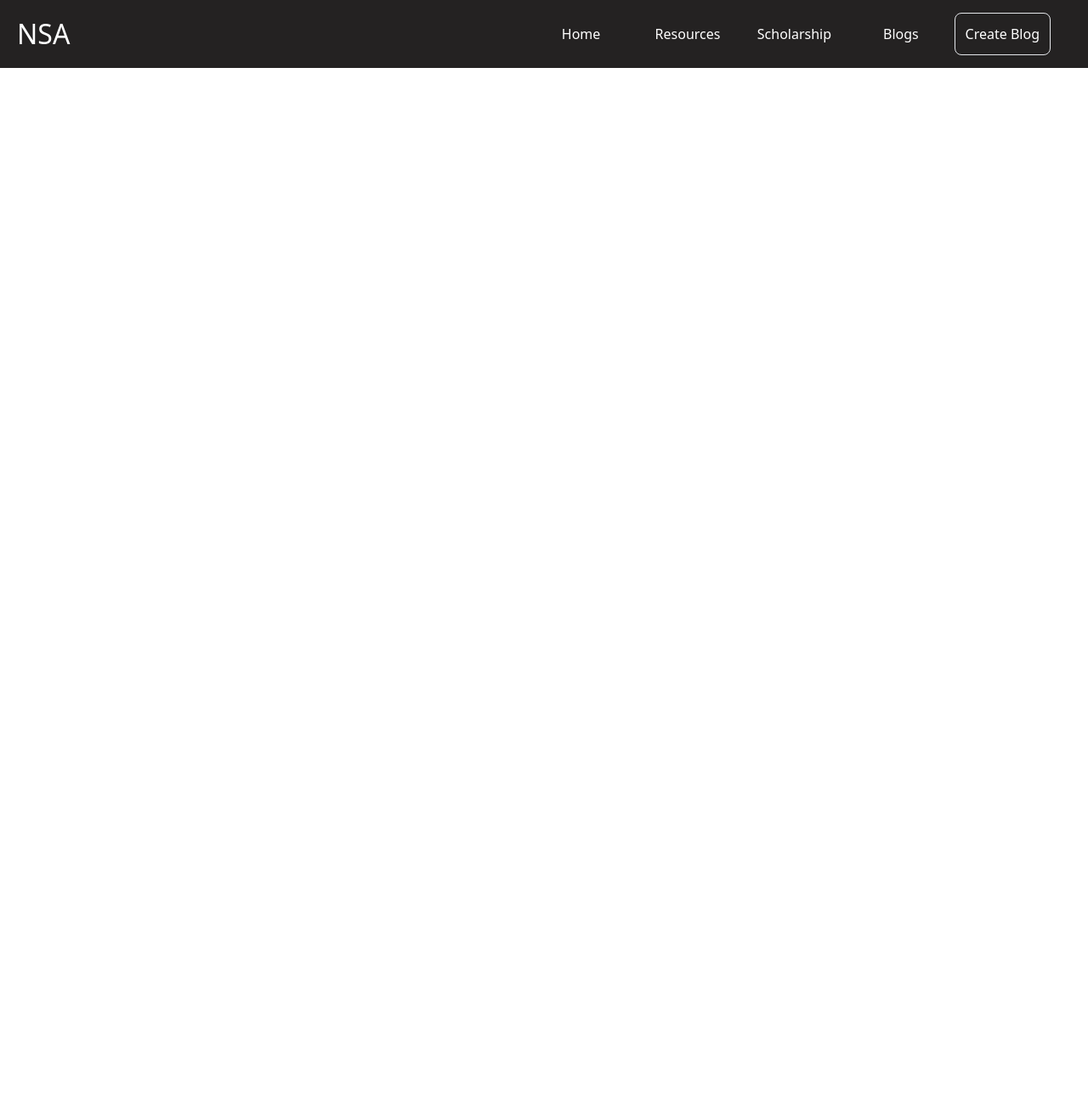
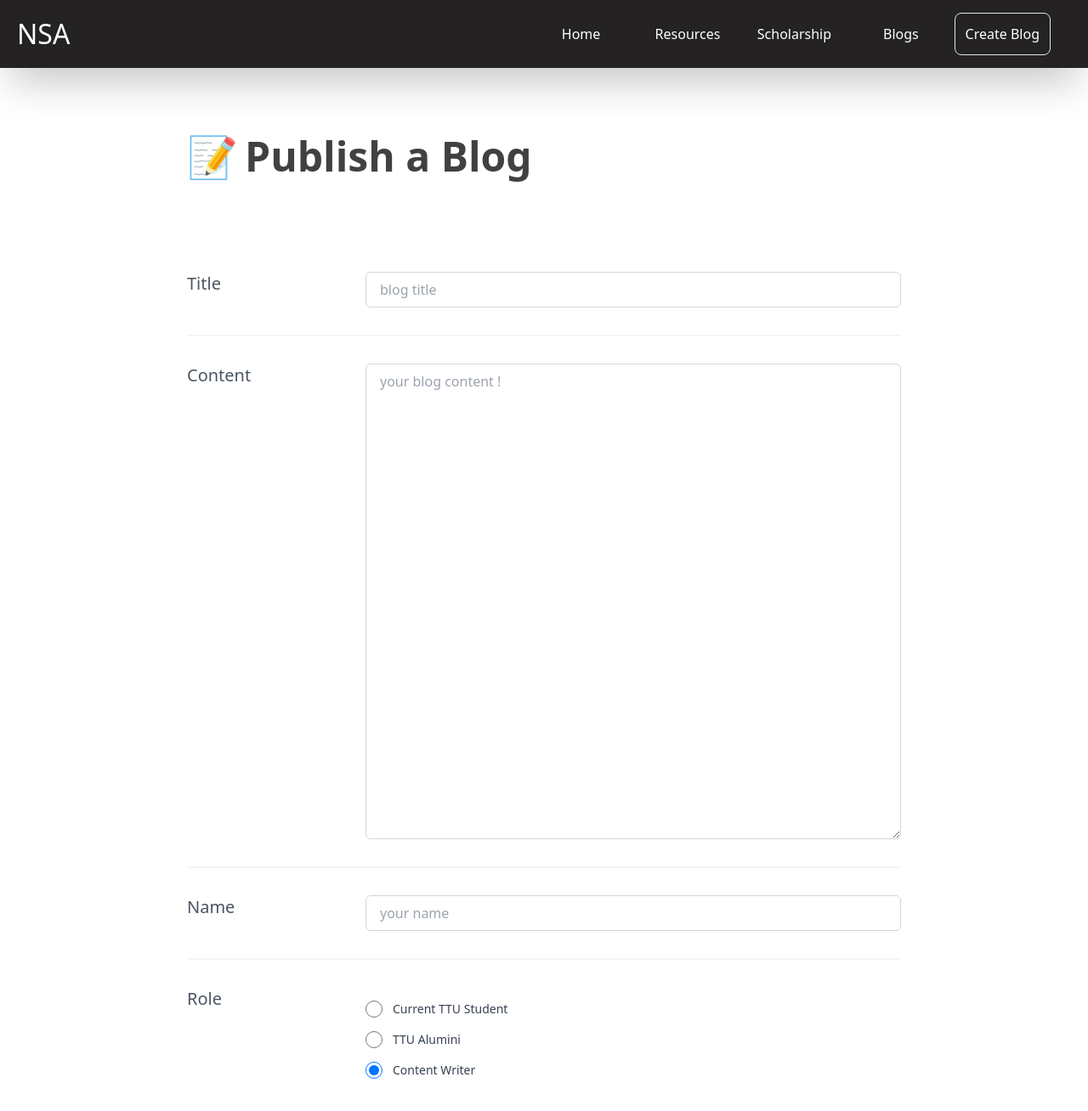
Before and after one commit to pathakarjun/nsaWebpage, a React (Create React App) app in the folder frontend/: page /createBlog in a window 1280 px wide. Shown: the top 1308 px of the page at 85% size. Before the commit the page ends 800 px from the top, so only its background shows below. Built offline with nearby package versions, Linux system fonts and the light colour scheme.

Commit message:
Created create blog page

```diff
--- a/frontend/src/App.js
+++ b/frontend/src/App.js
@@ -2,6 +2,7 @@ import { BrowserRouter as Router, Route, Routes } from "react-router-dom";
 import Navbar from "./Navbar";
 import Blog from "./Blog/Blog";
 import BlogContent from "./Blog/BlogContent";
+import CreateBlog from "./CreateBlog";
 
 function App() {
   return (
@@ -11,6 +12,7 @@ function App() {
         <Routes>
           <Route path="/blog" element={<Blog />} />
           <Route path="/blogContent/:id" element={<BlogContent />} />
+          <Route path="/createBlog" element={<CreateBlog />} />
         </Routes>
       </Router>
     </div>
--- a/frontend/src/Blog/BlogContent.js
+++ b/frontend/src/Blog/BlogContent.js
@@ -16,7 +16,7 @@ export default function BlogContent() {
         setIsLoaded(true);
       })
       .catch((err) => console.log(err));
-  }, []);
+  }, [id]);
 
   const { title, date, content, acf } = blogPage;
   var pDate = new Date(date);
@@ -26,7 +26,7 @@ export default function BlogContent() {
   return (
     <Fragment>
       {isLoaded ? (
-        <div className="container w-full mx-auto pt-20 mb-40">
+        <div className="container w-full mx-auto pt-20 mb-40 px-6">
           <div className="w-full px-4 text-xl text-gray-800 leading-normal">
             <Link to="/blog" className="text-base text-blue-500 font-bold">
               &lt; BACK TO BLOG
--- /dev/null
+++ b/frontend/src/CreateBlog.js
@@ -0,0 +1,98 @@
+import React from "react";
+
+export default function CreateBlog() {
+  return (
+    <div className="container w-full mx-auto my-20 px-10">
+      <h1 className="text-5xl font-bold text-secondary ">
+        <span role="img" aria-label="publish" className="mr-2">
+          📝
+        </span>
+        Publish a Blog
+      </h1>
+      <ul className=" flex flex-wrap py-28 space-y-8">
+        <div className="relative flex w-full justify-end">
+          <label className="absolute left-0 block mb-2 text-xl font-medium text-gray-600 ">
+            Title
+          </label>
+          <input
+            placeholder="blog title"
+            className=" block w-9/12 px-4 py-2 text-gray-700 bg-white border border-gray-300 rounded-md  focus:border-blue-400 focus:ring-blue-300 focus:outline-none focus:ring focus:ring-opacity-40"
+            type="text"
+          />
+        </div>
+
+        <div className="relative flex w-full justify-end border-t-2 border-gray-100 pt-8">
+          <label className="absolute left-0  block mb-2 text-xl font-medium text-gray-600 ">
+            Content
+          </label>
+          <textarea
+            placeholder="your blog content !"
+            className="w-9/12 h-[35rem] block px-4 py-2 text-gray-700 bg-white border rounded-md border-gray-300 focus:border-blue-400 focus:ring-blue-300 focus:outline-none focus:ring focus:ring-opacity-40"
+          />
+        </div>
+        <div className="relative flex w-full justify-end border-t-2 border-gray-100 pt-8">
+          <label className="absolute left-0 block mb-2 text-xl font-medium text-gray-600 ">
+            Name
+          </label>
+          <input
+            placeholder="your name"
+            className=" block w-9/12 px-4 py-2 text-gray-700 bg-white border rounded-md border-gray-300 focus:border-blue-400 focus:ring-blue-300 focus:outline-none focus:ring focus:ring-opacity-40"
+            type="text"
+          />
+        </div>
+        <div className="relative flex w-full justify-end border-t-2 border-gray-100 pt-8">
+          <label className="absolute left-0 block mb-2 text-xl font-medium text-gray-600 ">
+            Role
+          </label>
+          <div className=" w-9/12">
+            <div class="mt-4 space-y-4">
+              <div class="flex items-center">
+                <input
+                  id="current"
+                  name="role"
+                  type="radio"
+                  class=" form-radio h-5 w-5"
+                />
+                <label
+                  for="current"
+                  class="ml-3 block text-sm font-medium text-gray-700"
+                >
+                  Current TTU Student
+                </label>
+              </div>
+              <div class="flex items-center">
+                <input
+                  id="alumini"
+                  name="role"
+                  type="radio"
+                  class="form-radio h-5 w-5"
+                />
+                <label
+                  for="alumini"
+                  class="ml-3 block text-sm font-medium text-gray-700"
+                >
+                  TTU Alumini
+                </label>
+              </div>
+              <div class="flex items-center">
+                <input
+                  id="blogger"
+                  name="role"
+                  type="radio"
+                  class=" form-radio h-5 w-5"
+                  defaultChecked
+                />
+                <label
+                  for="blogger"
+                  class="ml-3 block text-sm font-medium text-gray-700"
+                >
+                  Content Writer
+                </label>
+              </div>
+            </div>
+          </div>
+        </div>
+      </ul>
+    </div>
+  );
+}
--- a/frontend/src/Navbar.js
+++ b/frontend/src/Navbar.js
@@ -40,7 +40,7 @@ function Navbar() {
     </svg>
   );
   return (
-    <nav className="bg-primaryb h-20 flex items-center text-xl sticky top-0 z-[999]">
+    <nav className="bg-primaryb h-20 flex items-center text-xl sticky top-0 z-[999] shadow-2xl">
       <div className="flex h-20 w-screen items-center">
         <Link
           to="/"
```
Also changed, not shown: 1 other file (tests, documents, lock files or other folders).
